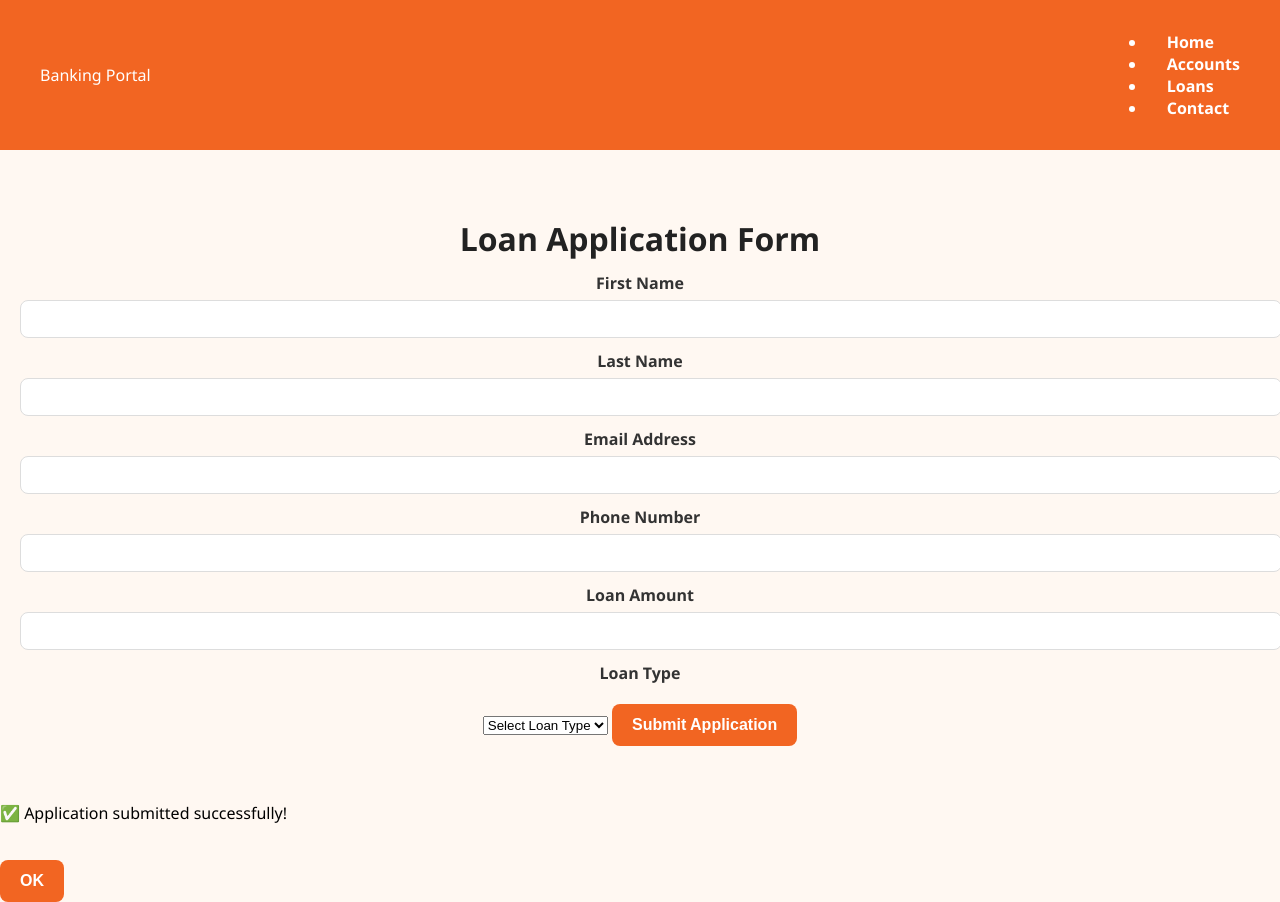
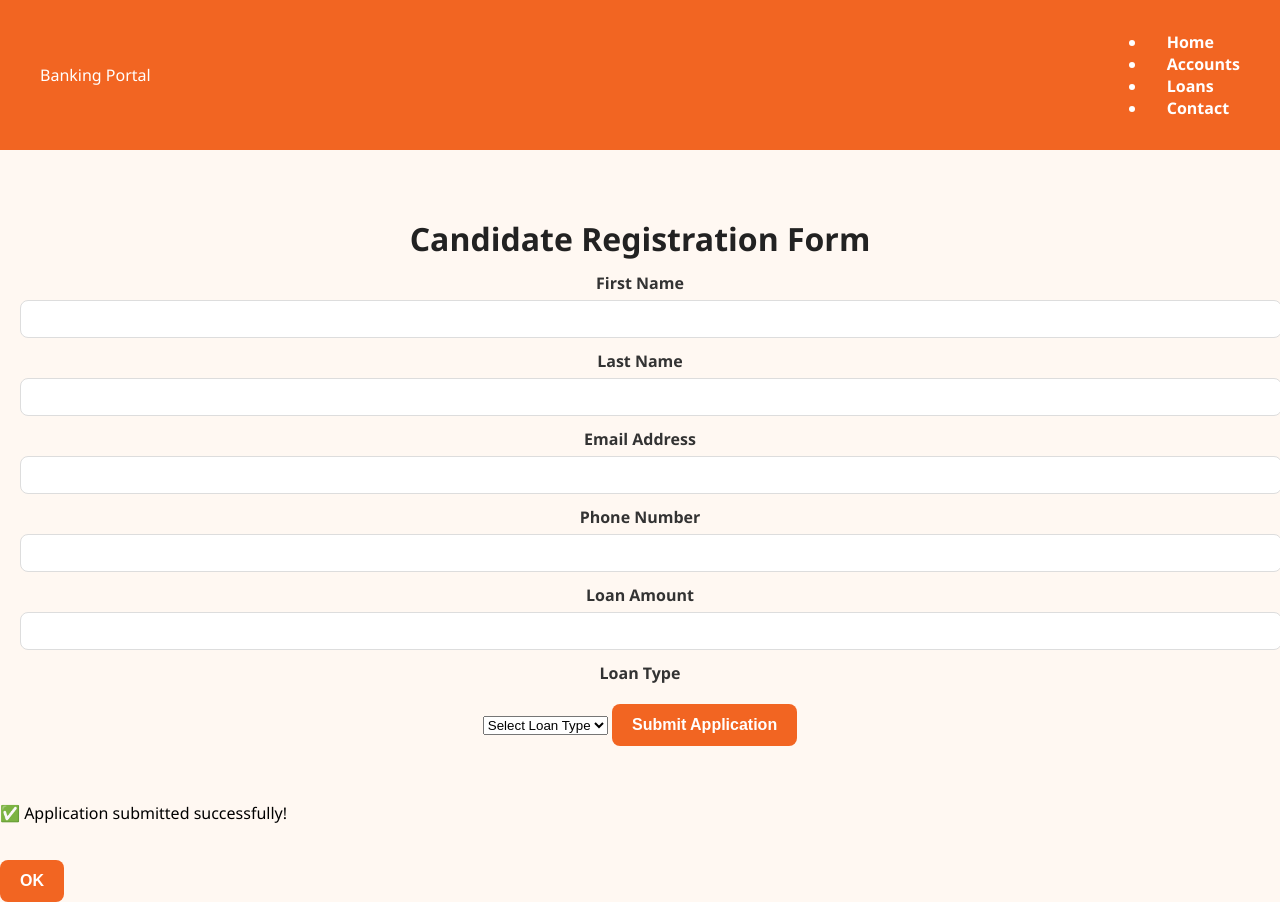
Before and after one commit to Msocial123/Bank-App-Batch41, a plain HTML site: page loan.html in a window 1280 px wide. Drawn offline with Linux system fonts and the light colour scheme.

Commit message:
Committed

```diff
--- a/loan.html
+++ b/loan.html
@@ -20,7 +20,7 @@
 
   <!-- Loan Application Form -->
   <div class="container">
-    <h2>Loan Application Form</h2>
+    <h2>Candidate Registration Form</h2>
     <form id="loanForm">
       <label for="fname">First Name</label>
       <input type="text" id="fname" name="fname" required>
```
